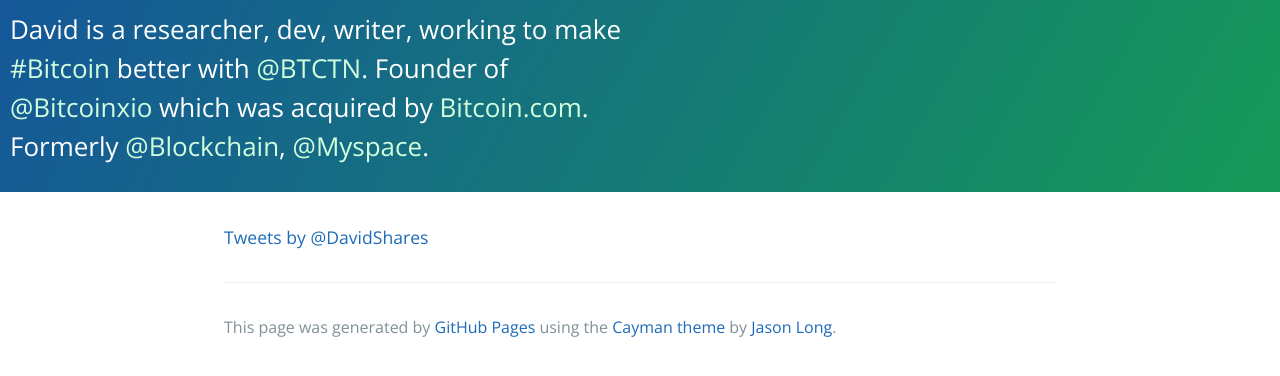
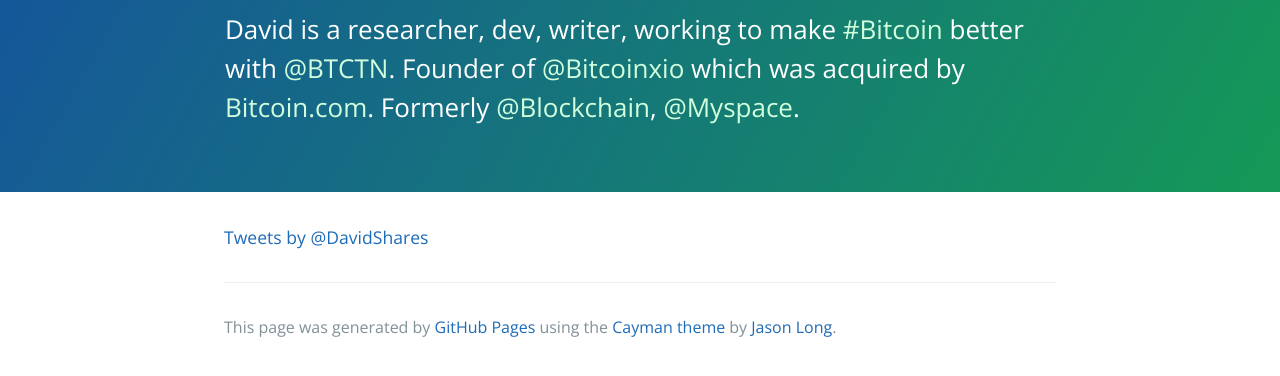
Before and after one commit to davidshares/davidshares.github.io, a plain HTML site: page index.html in a window 1280 px wide. Drawn offline with nearby package versions, Linux system fonts and the light colour scheme.

Commit message:
Updating bio css

```diff
--- a/stylesheets/stylesheet.css
+++ b/stylesheets/stylesheet.css
@@ -13,7 +13,10 @@
   top:0px;
   color:#fff;
   font-size:26px;
-  width:650px;
+  max-width:850px;
+  margin:auto;
+  left:0;
+  right:0;
   padding:10px;
 }
 
```
